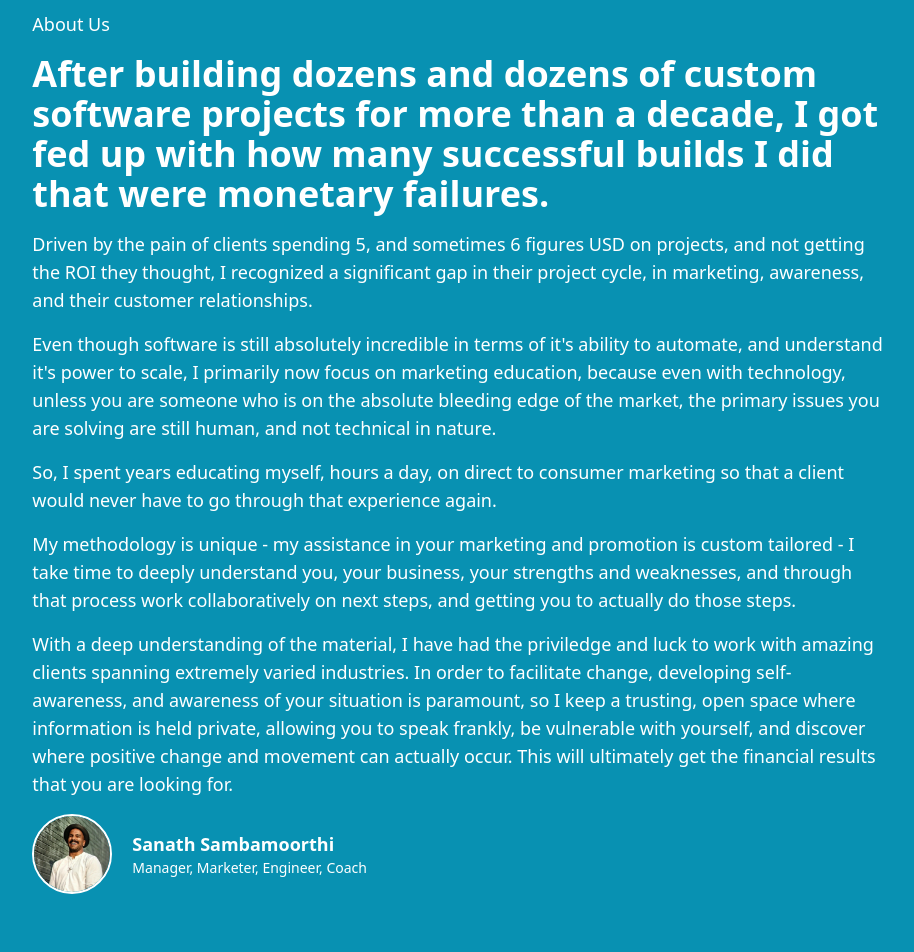
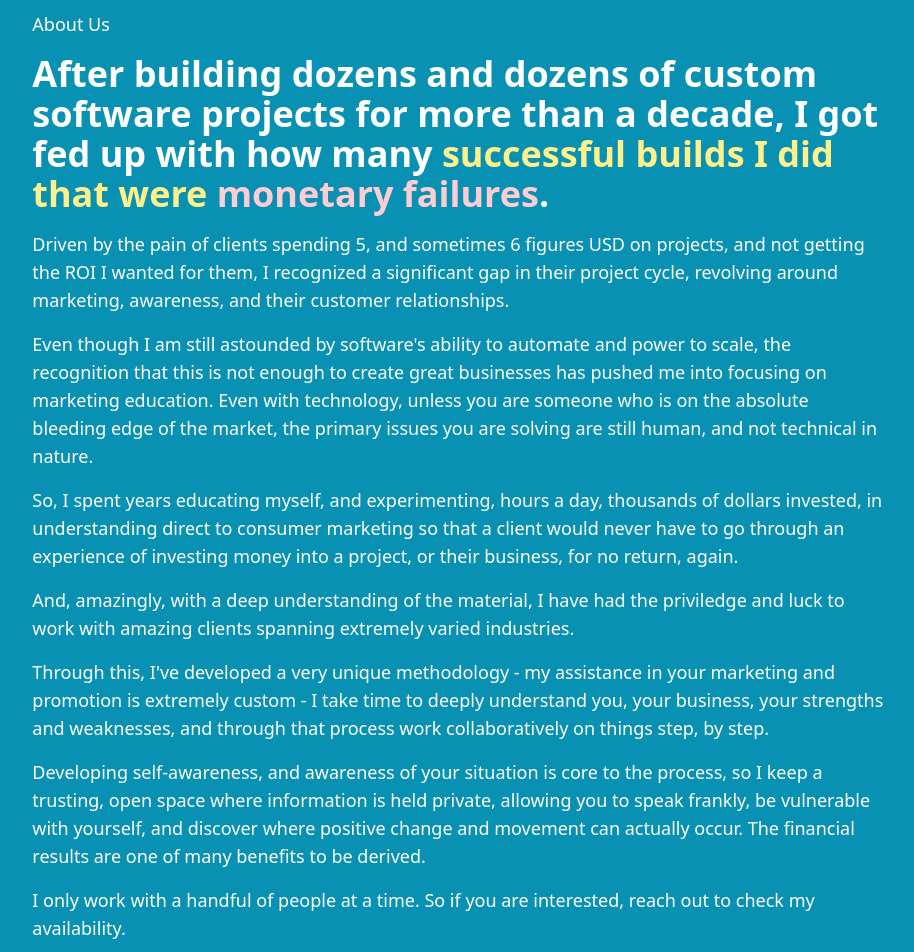
Before and after one commit to Gadget-Software/website, a SvelteKit app: page / in a window 1280 px wide. Shown: the part 1180-2132 px from the top of the page, without its empty margins (181-1095 px from the left). Built offline with nearby package versions, Linux system fonts and the light colour scheme.

Commit message:
Update +page.svelte

```diff
--- a/src/routes/+page.svelte
+++ b/src/routes/+page.svelte
@@ -14,7 +14,7 @@
         Yo! Sanath here.
       </p>
       <p class="big-text">
-        I fulfill your business needs with a mix of <strong> incredible coaching, unique software, and battle tested marketing
+        I fulfill your business needs with a mix of <strong class="text-yellow-300"> incredible coaching, unique software, and battle tested marketing
         solutions</strong>
       </p>
       <p>
@@ -50,22 +50,30 @@
   <Column contentClass="max-w-md md:max-w-screen-md lg:max-w-screen-lg xl:max-w-screen-xl flex flex-col gap-4 text-lg px-4">
     <h2 id="about-us">About Us</h2>
     <p class="big-text">
-      After building dozens and dozens of custom software projects for more than a decade, I got fed up with how many successful builds I did that were monetary failures.
+      After building dozens and dozens of custom software projects for more than a decade, I got fed up with  how many
+      <span class="text-yellow-200 font-semibold">successful builds I did that were </span>
+      <span class="text-rose-200 font-semibold">monetary failures</span>.
     </p>
     <p>
-      Driven by the pain of clients spending 5, and sometimes 6 figures USD on projects, and not getting the ROI they thought, I recognized a significant gap in their project cycle, in marketing, awareness, and their customer relationships.
+      Driven by the pain of clients spending 5, and sometimes 6 figures USD on projects, and not getting the ROI I wanted for them, I recognized a significant gap in their project cycle, revolving around marketing, awareness, and their customer relationships.
     </p>
     <p>
-      Even though software is still absolutely incredible in terms of it's ability to automate, and understand it's power to scale, I primarily now focus on marketing education, because even with technology, unless you are someone who is on the absolute bleeding edge of the market, the primary issues you are solving are still human, and not technical in nature.
+      Even though I am still astounded by software's ability to automate and power to scale, the recognition that this is not enough to create great businesses has pushed me into focusing on marketing education. Even with technology, unless you are someone who is on the absolute bleeding edge of the market, the primary issues you are solving are still human, and not technical in nature.
     </p>
     <p>
-      So, I spent years educating myself, hours a day, on direct to consumer marketing so that a client would never have to go through that experience again.
+      So, I spent years educating myself, and experimenting, hours a day, thousands of dollars invested, in understanding direct to consumer marketing so that a client would never have to go through an experience of investing money into a project, or their business, for no return, again.
     </p>
     <p>
-      My methodology is unique - my assistance in your marketing and promotion is custom tailored - I take time to deeply understand you, your business, your strengths and weaknesses, and through that process work collaboratively on next steps, and getting you to actually do those steps.
+       And, amazingly, with a deep understanding of the material, I have had the priviledge and luck to work with amazing clients spanning extremely varied industries.
     </p>
     <p>
-      With a deep understanding of the material, I have had the priviledge and luck to work with amazing clients spanning extremely varied industries. In order to facilitate change, developing self-awareness, and awareness of your situation is paramount, so I keep a trusting, open space where information is held private, allowing you to speak frankly, be vulnerable with yourself, and discover where positive change and movement can actually occur. This will ultimately get the financial results that you are looking for.
+      Through this, I've developed a very unique methodology - my assistance in your marketing and promotion is extremely custom - I take time to deeply understand you, your business, your strengths and weaknesses, and through that process work collaboratively on things step, by step.
+    </p>
+    <p>
+       Developing self-awareness, and awareness of your situation is core to the process, so I keep a trusting, open space where information is held private, allowing you to speak frankly, be vulnerable with yourself, and discover where positive change and movement can actually occur. The financial results are one of many benefits to be derived.
+    </p>
+    <p>
+       I only work with a handful of people at a time. So if you are interested, reach out to check my availability.
     </p>
     <div class="flex gap-2 justify-between">
       <div class="flex flex-row justify-start items-center gap-5">
```
